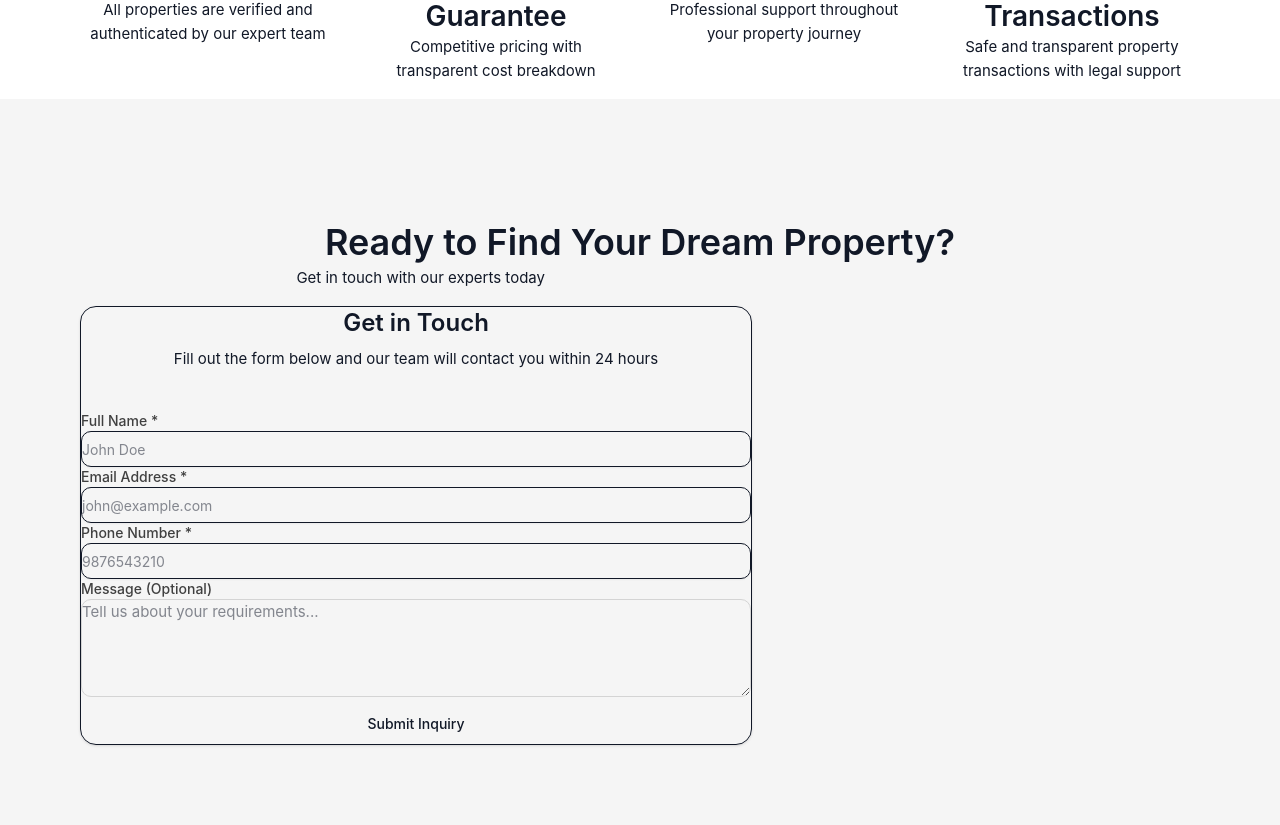
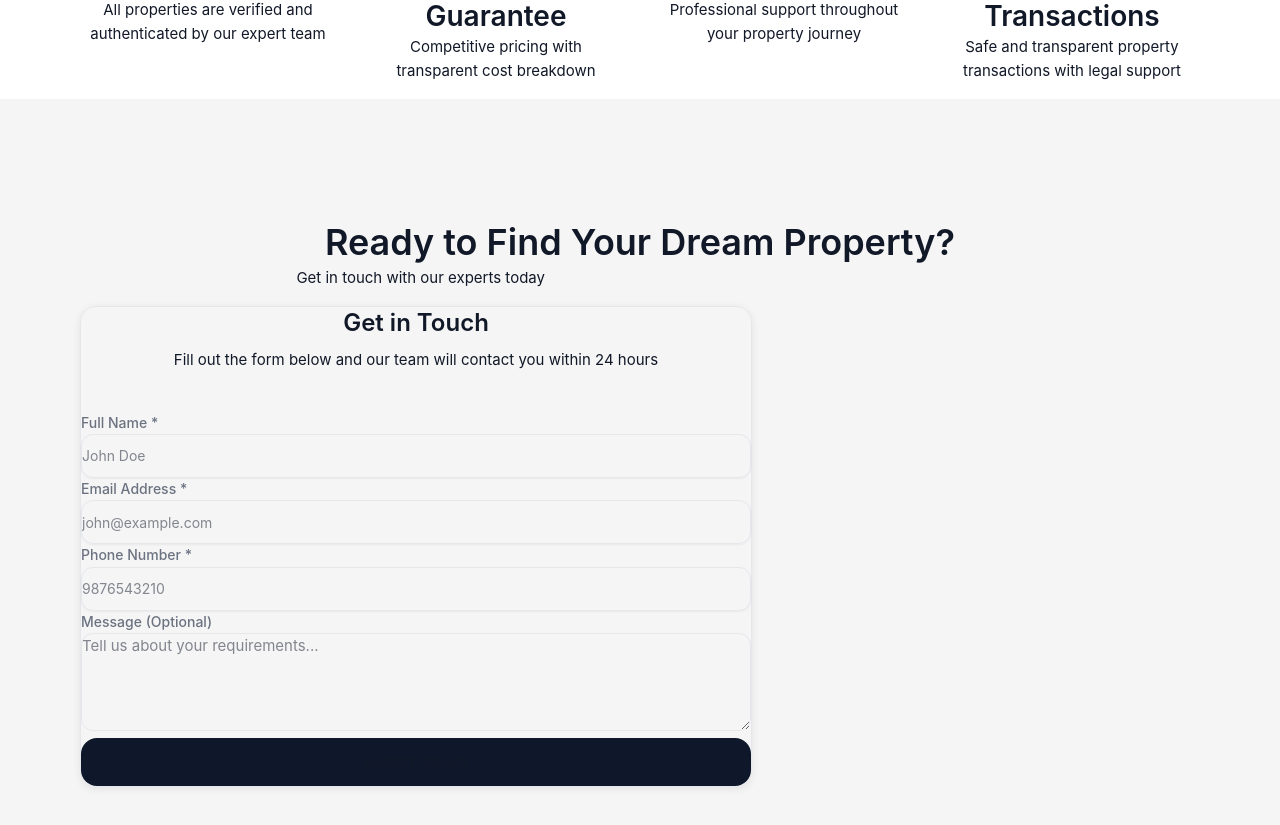
Before and after one commit to pratikbhavarthe/theinvestorslabs, a Next.js app: page / in a window 1280 px wide. Shown: the part 956-1781 px from the top of the page. Built offline with nearby package versions, Linux system fonts and the light colour scheme; no server answers; the database is empty.

Commit message:
feat: update lead form with ruleset styling

```diff
--- a/src/components/home/lead-form.tsx
+++ b/src/components/home/lead-form.tsx
@@ -43,11 +43,11 @@ export function LeadForm() {
 
   if (submitted) {
     return (
-      <Card className="max-w-2xl mx-auto">
+      <Card className="max-w-2xl mx-auto border-[#E5E7EB] rounded-xl shadow-[0_2px_8px_rgba(0,0,0,0.08)]">
         <CardContent className="p-8 text-center">
-          <div className="w-16 h-16 bg-secondary-100 rounded-full flex items-center justify-center mx-auto mb-4">
+          <div className="w-16 h-16 bg-[#047857]/10 rounded-full flex items-center justify-center mx-auto mb-4">
             <svg
-              className="w-8 h-8 text-secondary-600"
+              className="w-8 h-8 text-[#047857]"
               fill="none"
               stroke="currentColor"
               viewBox="0 0 24 24"
@@ -60,13 +60,17 @@ export function LeadForm() {
               />
             </svg>
           </div>
-          <h3 className="text-2xl font-bold text-neutral-900 mb-2">
+          <h3 className="text-[1.5rem] font-semibold text-[#111827] mb-2 leading-[1.35]">
             Thank You!
           </h3>
-          <p className="text-neutral-600 mb-6">
+          <p className="text-[0.9375rem] text-[#6B7280] mb-6 leading-[1.6]">
             We've received your inquiry. Our team will contact you shortly.
           </p>
-          <Button onClick={() => setSubmitted(false)} variant="outline">
+          <Button
+            onClick={() => setSubmitted(false)}
+            variant="outline"
+            className="border-[#E5E7EB] text-[#111827] h-11 px-6 rounded-xl"
+          >
             Submit Another Inquiry
           </Button>
         </CardContent>
@@ -75,19 +79,21 @@ export function LeadForm() {
   }
 
   return (
-    <Card className="max-w-2xl mx-auto">
-      <CardHeader>
-        <CardTitle className="text-2xl text-center">Get in Touch</CardTitle>
-        <p className="text-neutral-600 text-center">
+    <Card className="max-w-2xl mx-auto border-[#E5E7EB] rounded-xl shadow-[0_2px_8px_rgba(0,0,0,0.08)]">
+      <CardHeader className="p-6">
+        <CardTitle className="text-[1.5rem] font-semibold text-center text-[#111827] leading-[1.35]">
+          Get in Touch
+        </CardTitle>
+        <p className="text-[0.9375rem] text-[#6B7280] text-center leading-[1.6]">
           Fill out the form below and our team will contact you within 24 hours
         </p>
       </CardHeader>
-      <CardContent>
-        <form onSubmit={handleSubmit} className="space-y-4">
+      <CardContent className="p-6">
+        <form onSubmit={handleSubmit} className="space-y-5">
           <div>
             <label
               htmlFor="name"
-              className="block text-sm font-medium text-neutral-700 mb-1"
+              className="block text-[0.875rem] font-medium text-[#6B7280] mb-2"
             >
               Full Name *
             </label>
@@ -100,14 +106,14 @@ export function LeadForm() {
                 setFormData({ ...formData, name: e.target.value })
               }
               placeholder="John Doe"
-              className="w-full"
+              className="w-full h-11 border-[#E5E7EB] rounded-lg focus:ring-[#0f172a] text-[15px]"
             />
           </div>
 
           <div>
             <label
               htmlFor="email"
-              className="block text-sm font-medium text-neutral-700 mb-1"
+              className="block text-[0.875rem] font-medium text-[#6B7280] mb-2"
             >
               Email Address *
             </label>
@@ -120,14 +126,14 @@ export function LeadForm() {
                 setFormData({ ...formData, email: e.target.value })
               }
               placeholder="john@example.com"
-              className="w-full"
+              className="w-full h-11 border-[#E5E7EB] rounded-lg focus:ring-[#0f172a] text-[15px]"
             />
           </div>
 
           <div>
             <label
               htmlFor="phone"
-              className="block text-sm font-medium text-neutral-700 mb-1"
+              className="block text-[0.875rem] font-medium text-[#6B7280] mb-2"
             >
               Phone Number *
             </label>
@@ -141,14 +147,14 @@ export function LeadForm() {
                 setFormData({ ...formData, phone: e.target.value })
               }
               placeholder="9876543210"
-              className="w-full"
+              className="w-full h-11 border-[#E5E7EB] rounded-lg focus:ring-[#0f172a] text-[15px]"
             />
           </div>
 
           <div>
             <label
               htmlFor="message"
-              className="block text-sm font-medium text-neutral-700 mb-1"
+              className="block text-[0.875rem] font-medium text-[#6B7280] mb-2"
             >
               Message (Optional)
             </label>
@@ -160,12 +166,12 @@ export function LeadForm() {
                 setFormData({ ...formData, message: e.target.value })
               }
               placeholder="Tell us about your requirements..."
-              className="w-full px-3 py-2 border border-neutral-300 rounded-md focus:outline-none focus:ring-2 focus:ring-primary-500"
+              className="w-full px-4 py-3 border border-[#E5E7EB] rounded-lg focus:outline-none focus:ring-2 focus:ring-[#0f172a] text-[15px] text-[#111827]"
             />
           </div>
 
           {error && (
-            <div className="p-3 bg-error/10 border border-error/20 rounded-md text-error text-sm">
+            <div className="p-3 bg-[#DC2626]/10 border border-[#DC2626]/20 rounded-lg text-[#DC2626] text-[0.875rem]">
               {error}
             </div>
           )}
@@ -173,7 +179,7 @@ export function LeadForm() {
           <Button
             type="submit"
             disabled={isSubmitting}
-            className="w-full bg-primary-600 hover:bg-primary-700"
+            className="w-full bg-[#0f172a] hover:bg-[#1e293b] h-12 rounded-xl text-[15px] font-semibold"
             size="lg"
           >
             {isSubmitting ? "Submitting..." : "Submit Inquiry"}
```
